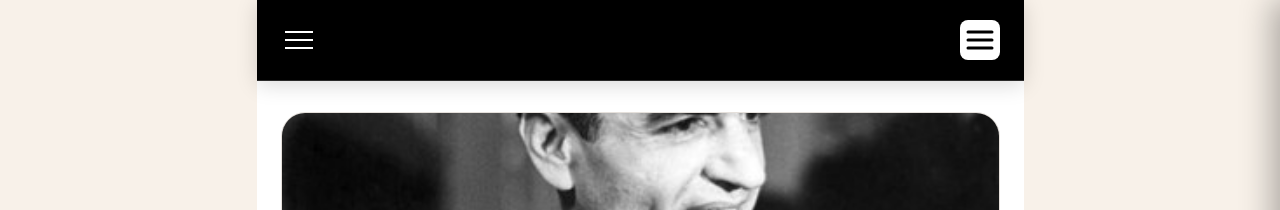
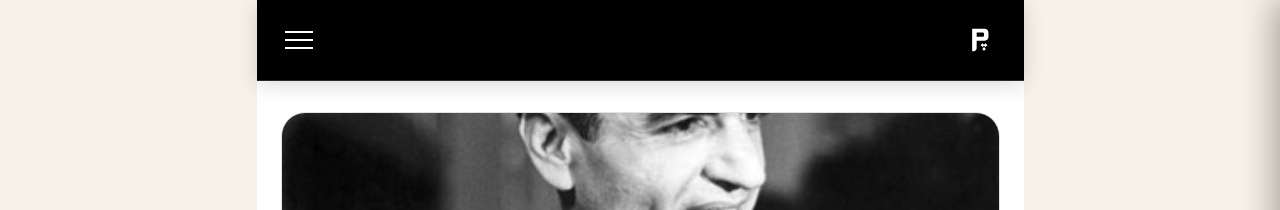
Before and after one commit to darkblog/darkblog.github.io, a Jekyll site: the page built from index.html, in a window 1280 px wide. Shown: the top 210 px of the page. Built offline with Jekyll 4.4.1, drawn with Linux system fonts in a browser that asks for light colours.

Commit message:
Update default.html

```diff
--- a/_layouts/default.html
+++ b/_layouts/default.html
@@ -5,6 +5,10 @@
   <meta name="viewport" content="width=device-width, initial-scale=1.0, viewport-fit=cover">
   <link rel="preconnect" href="https://www.pasgah.org" crossorigin>
   <link rel="preload" href="https://www.pasgah.org/blog.woff2" as="font" type="font/woff2" crossorigin="anonymous">
+  <link rel="preload" href="/blog.svg" as="image" type="image/svg+xml">
+  {%- if page.image -%}
+  <link rel="preload" href="{{ page.image | relative_url }}" as="image">
+  {%- endif -%}
   {%- capture desc_raw -%}
     {%- if page.is_home -%}
       {{ page.description | strip_html | strip_newlines | truncate: 160 }}
@@ -129,7 +133,7 @@
     .site-header.visible-nav { transform: translateY(0); }
     .header-inner { margin: 0 auto; padding: 1.25rem clamp(1rem, 3vw, 1.5rem); display: flex; align-items: center; justify-content: flex-start; gap: var(--gap); }
     .brand { display: flex; align-items: center; text-decoration: none; color: white; flex-shrink: 0; font-size: inherit; }
-    .brand svg { height: 2.5rem; width: auto; display: block; }
+    .brand img { height: 2.5rem; width: auto; display: block; }
     .hamburger, .hamburger-footer { display: flex; flex-direction: column; gap: 0.375rem; background: none; border: none; padding: 0.25rem; cursor: pointer; flex-shrink: 0; font-size: inherit; touch-action: manipulation; }
     .hamburger { margin-right: auto; }
     .hamburger span, .hamburger-footer span { display: block; width: 1.75rem; height: 0.125rem; background-color: white; transition: transform 0.3s ease, opacity 0.3s ease; }
@@ -189,8 +193,8 @@
     .article-content table caption { padding: 0.5rem 0; font-weight: 500; color: #1c1917; }
     .site-footer { background-color: #000000; padding: 2rem clamp(1rem, 3vw, 1.5rem); display: flex; align-items: center; justify-content: space-between; width: 100%; flex-direction: row; font-size: inherit; }
     .footer-logo { display: flex; align-items: center; }
-    .footer-logo svg { height: 2.5rem; width: auto; opacity: 0.9; transition: opacity 0.2s; display: block; }
-    .footer-logo:hover svg { opacity: 1; }
+    .footer-logo img { height: 2.5rem; width: auto; opacity: 0.9; transition: opacity 0.2s; display: block; }
+    .footer-logo:hover img { opacity: 1; }
     body.no-scroll { overflow: hidden; }
   </style>
 </head>
@@ -199,10 +203,7 @@
     <header class="site-header visible-nav">
       <div class="header-inner">
         <a href="/" class="brand" aria-label="صفحه اصلی پاسگاه">
-          <svg xmlns="http://www.w3.org/2000/svg" viewBox="0 0 40 40" fill="none" width="40" height="40">
-            <rect width="40" height="40" rx="8" fill="white"/>
-            <path d="M8 12h24M8 20h24M8 28h24" stroke="black" stroke-width="3" stroke-linecap="round"/>
-          </svg>
+          <img src="/blog.svg" alt="لوگوی پاسگاه" width="40" height="40" fetchpriority="high">
         </a>
         <button class="hamburger" id="hamburger" type="button" aria-label="باز و بسته کردن منو" aria-expanded="false" aria-controls="mobileMenu">
           <span></span>
@@ -349,10 +350,7 @@
     </main>
     <footer class="site-footer">
       <a href="/" class="footer-logo" aria-label="صفحه اصلی پاسگاه">
-        <svg xmlns="http://www.w3.org/2000/svg" viewBox="0 0 40 40" fill="none" width="40" height="40">
-          <rect width="40" height="40" rx="8" fill="white"/>
-          <path d="M8 12h24M8 20h24M8 28h24" stroke="black" stroke-width="3" stroke-linecap="round"/>
-        </svg>
+        <img src="/blog.svg" alt="لوگوی پاسگاه" width="40" height="40">
       </a>
       <button class="hamburger-footer" type="button" aria-label="باز و بسته کردن منو از فوتر" aria-expanded="false" aria-controls="mobileMenu">
         <span></span>
```
